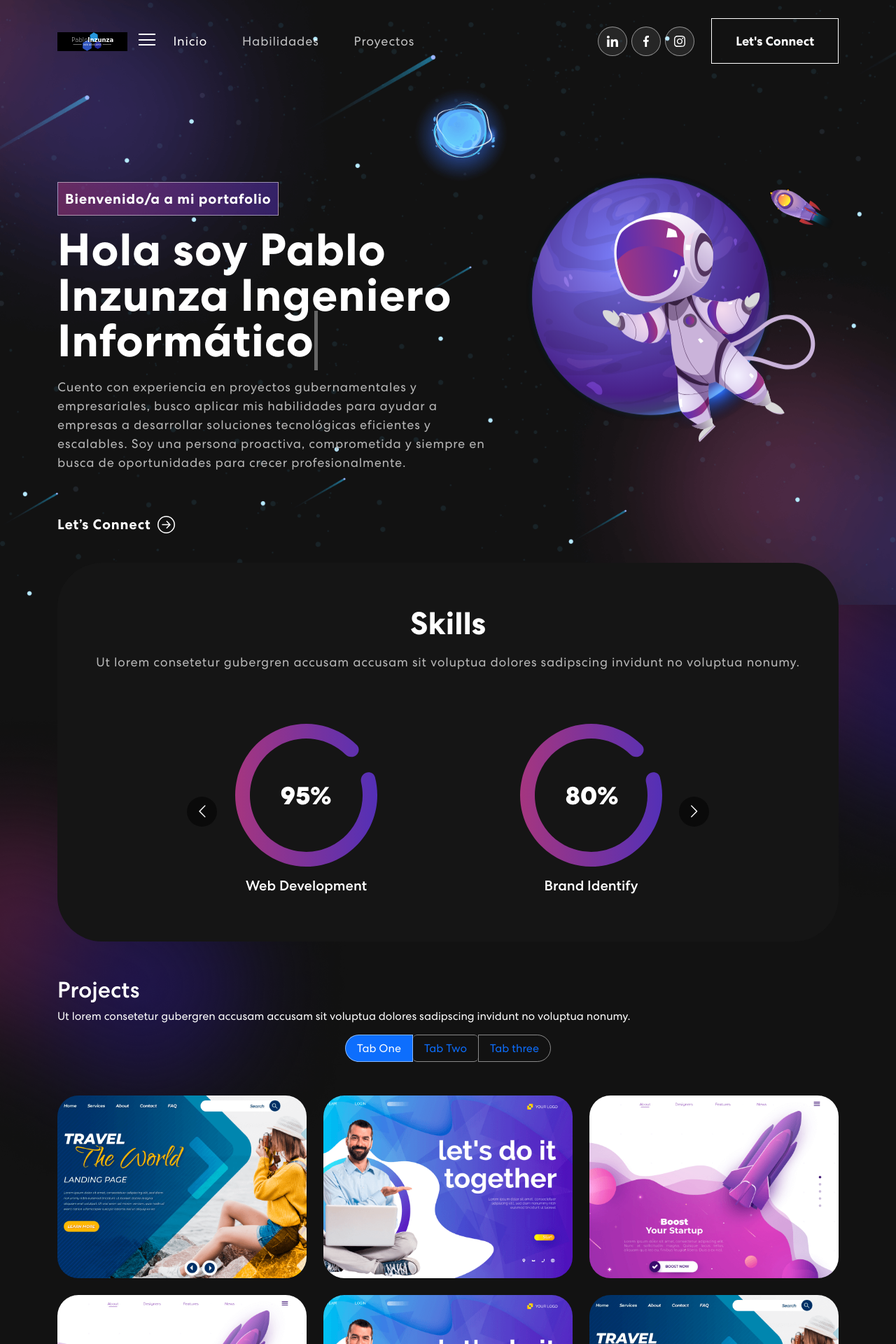
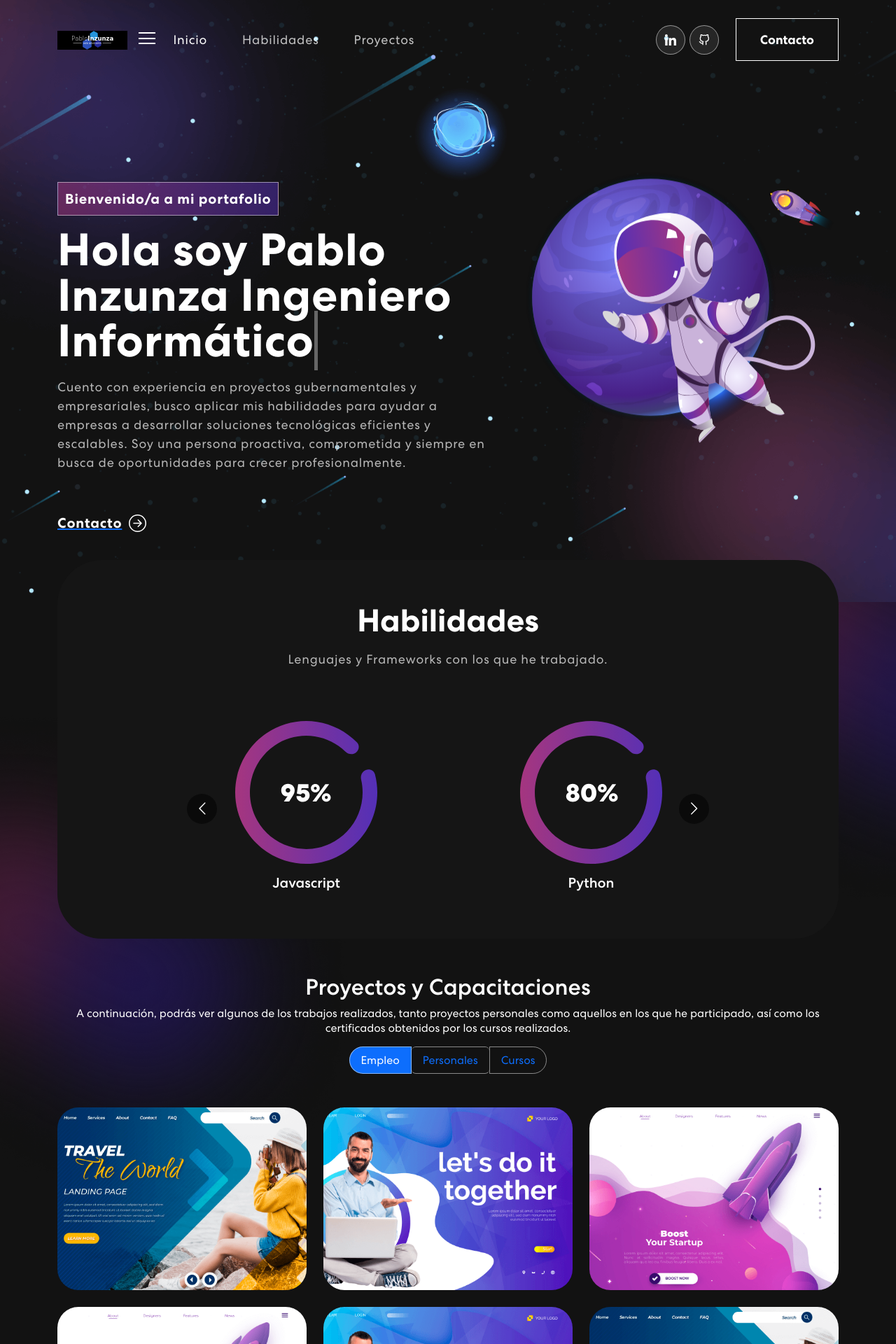
Before and after one commit to bolrak/bolrak.github.io, a React (Create React App) app: page / in a window 1280 px wide. Shown: the top 1920 px of the page at 70% size. Built offline with nearby package versions, Linux system fonts and the light colour scheme.

Commit message:
Mejoras en los textos y links

```diff
--- a/src/components/Banner.js
+++ b/src/components/Banner.js
@@ -104,11 +104,11 @@ export const Banner = () => {
                     profesionalmente.
                   </p>
                   {/* Botón para conectarse */}
-                  <button onClick={() => console.log("connect")}>
-                    Let’s Connect
-                    {/* Icono de flecha hacia la derecha */}
-                    <ArrowRightCircle size={25} />
-                  </button>
+                  <a target="_blank" rel="noreferrer" href="https://docs.google.com/forms/d/e/1FAIpQLSdjk1Bq-aH20DY0ea1OkOK0CHzx0Xu3HnVWgSFWYKoNmGGAMw/viewform?usp=sf_link">
+                   <button className="vvd" >
+                      Contacto <ArrowRightCircle size={25} />
+                      </button></a>
+
                 </div>
               )}
             </TrackVisibility>
--- a/src/components/Footer.js
+++ b/src/components/Footer.js
@@ -17,10 +17,12 @@ export const Footer = () => {
                     <Col sm={6} className="text-center text-sm-end">
                         <br/>
                         <div className="social-icon">
-                            <a href="#home"><img src={navIcon1} /></a>
-                            <a href="#home"><img src={navIcon2} /></a>
-                            <a href="#home"><img src={navIcon3} /></a>
-
+                        <a href="https://www.linkedin.com/in/pablo-inzunza-morales-b9599a150"  target="_blank">
+                <img src={navIcon1} alt="Linkedin" />
+              </a>
+              <a href="https://github.com/bolrak" target="_blank">
+                <img src={navIcon3} alt="Github" />
+              </a>
                         </div>
                         <p>CopyRight 2023. All right reserved. Pablo Inzunza.</p>
                     </Col>
--- a/src/components/NavBar.js
+++ b/src/components/NavBar.js
@@ -51,20 +51,19 @@ export const NavBar = () => {
           </Nav>
           <span className="navbar-text">
             <div className="social-icon">
-              <a href="#">
-                <img src={navIcon1} alt="" />
+              <a href="https://www.linkedin.com/in/pablo-inzunza-morales-b9599a150"  target="_blank">
+                <img src={navIcon1} alt="Linkedin" />
               </a>
-              <a href="#">
-                <img src={navIcon2} alt="" />
+              <a href="https://github.com/bolrak" target="_blank">
+                <img src={navIcon3} alt="Github" />
               </a>
-              <a href="#">
-                <img src={navIcon3} alt="" />
-              </a>
+
             </div>
+            <a target="_blank" rel="noreferrer" href="https://docs.google.com/forms/d/e/1FAIpQLSdjk1Bq-aH20DY0ea1OkOK0CHzx0Xu3HnVWgSFWYKoNmGGAMw/viewform?usp=sf_link">
 
-            <button className="vvd" onClick={() => console.log("connect")}>
-              <span>Let's Connect</span>
-            </button>
+            <button className="vvd" >
+              <span>Contacto</span>
+            </button></a>
           </span>
         </Navbar.Collapse>
       </Container>
--- a/src/components/Projects.js
+++ b/src/components/Projects.js
@@ -49,23 +49,25 @@ export const Projects = () => {
               {({ isVisible }) =>
                 <div className={isVisible ? "animate__animated animate__bounce" : ""}>
 
-            <h2>Projects</h2>
-            <p>
-              Ut lorem consetetur gubergren accusam accusam sit voluptua dolores
-              sadipscing invidunt no voluptua nonumy.
-            </p>
+                  <div className="text-center">
+    <h2>Proyectos y Capacitaciones</h2>
+    <p>
+      A continuación, podrás ver algunos de los trabajos realizados, tanto proyectos personales
+      como aquellos en los que he participado, así como los certificados obtenidos por los cursos realizados.
+    </p>
+  </div>
                 </div> }
                 </TrackVisibility>
             <Tab.Container id="projects-tabs" defaultActiveKey="first">
               <Nav variant="pills" className="nav-pills mb-5 justify-content-center align-items-center" id="pills-tab">
                 <Nav.Item>
-                  <Nav.Link eventKey="first">Tab One</Nav.Link>
+                  <Nav.Link eventKey="first">Empleo</Nav.Link>
                 </Nav.Item>
                 <Nav.Item>
-                  <Nav.Link eventKey="second">Tab Two</Nav.Link>
+                  <Nav.Link eventKey="second">Personales</Nav.Link>
                 </Nav.Item>
                 <Nav.Item>
-                  <Nav.Link eventKey="third">Tab three</Nav.Link>
+                  <Nav.Link eventKey="third">Cursos</Nav.Link>
                 </Nav.Item>
               </Nav>
               <Tab.Content>
--- a/src/components/Skills.js
+++ b/src/components/Skills.js
@@ -33,10 +33,9 @@ export const Skills = () => {
         <Row>
           <Col>
             <div className="skill-bx">
-              <h2>Skills</h2>
+              <h2>Habilidades</h2>
               <p>
-                Ut lorem consetetur gubergren accusam accusam sit voluptua
-                dolores sadipscing invidunt no voluptua nonumy.<br></br>
+               Lenguajes y Frameworks con los que he trabajado.<br></br>
               </p>
               <Carousel
                 responsive={responsive}
@@ -45,19 +44,31 @@ export const Skills = () => {
               >
                 <div className="item">
                   <img src={meter1} alt="Image" />
-                  <h5> Web Development</h5>
+                  <h5> Javascript</h5>
                 </div>
                 <div className="item">
                   <img src={meter2} alt="Image" />
-                  <h5> Brand Identify</h5>
+                  <h5> Python</h5>
                 </div>
                 <div className="item">
                   <img src={meter3} alt="Image" />
-                  <h5> Logo Design</h5>
+                  <h5> PHP</h5>
                 </div>
                 <div className="item">
                   <img src={meter1} alt="Image" />
-                  <h5> Web Development</h5>
+                  <h5> React</h5>
+                </div>
+                <div className="item">
+                  <img src={meter1} alt="Image" />
+                  <h5> Laravel</h5>
+                </div>
+                <div className="item">
+                  <img src={meter1} alt="Image" />
+                  <h5> Symfony</h5>
+                </div>
+                <div className="item">
+                  <img src={meter1} alt="Image" />
+                  <h5> Django</h5>
                 </div>
               </Carousel>
             </div>
```
Also changed, not shown: credits.txt (added), src/assets/img/nav-icon3.svg.
